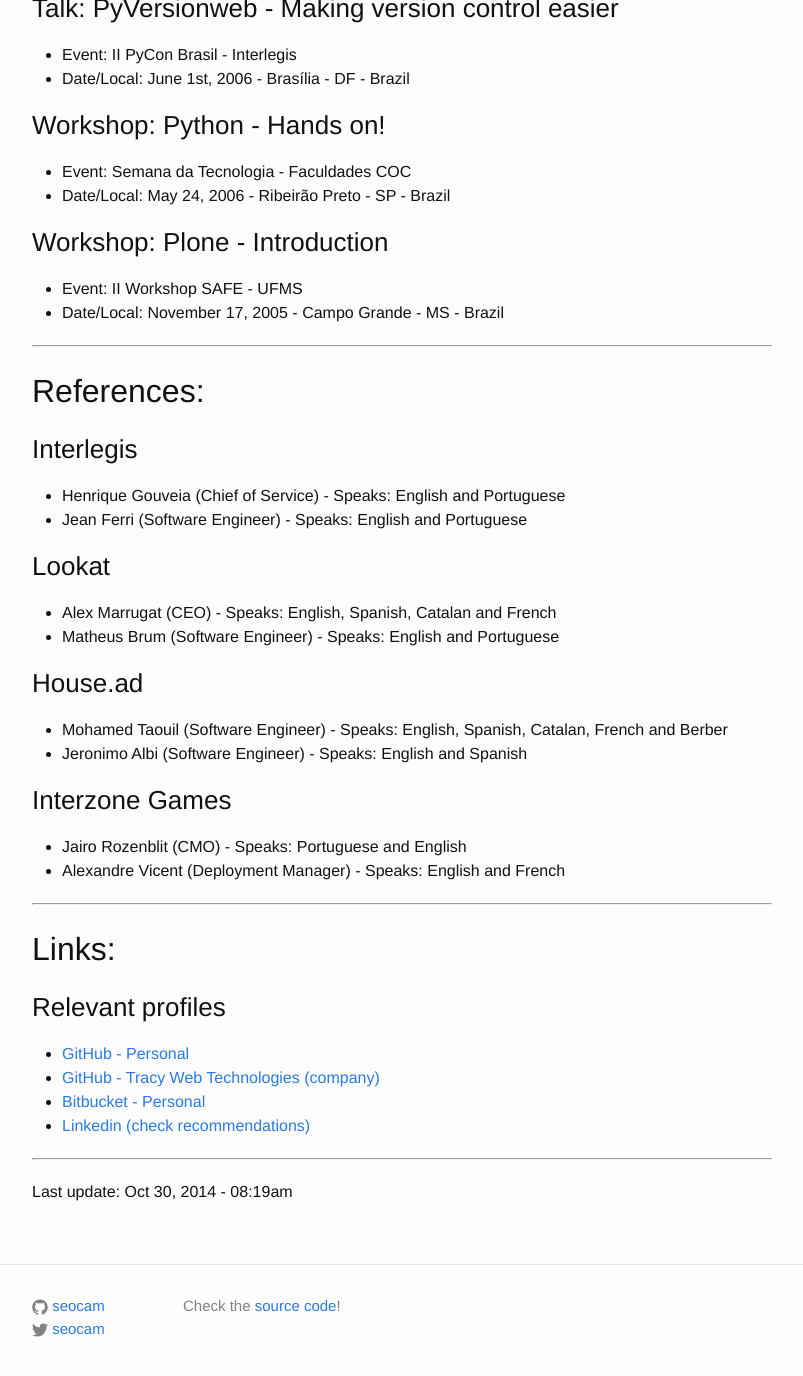
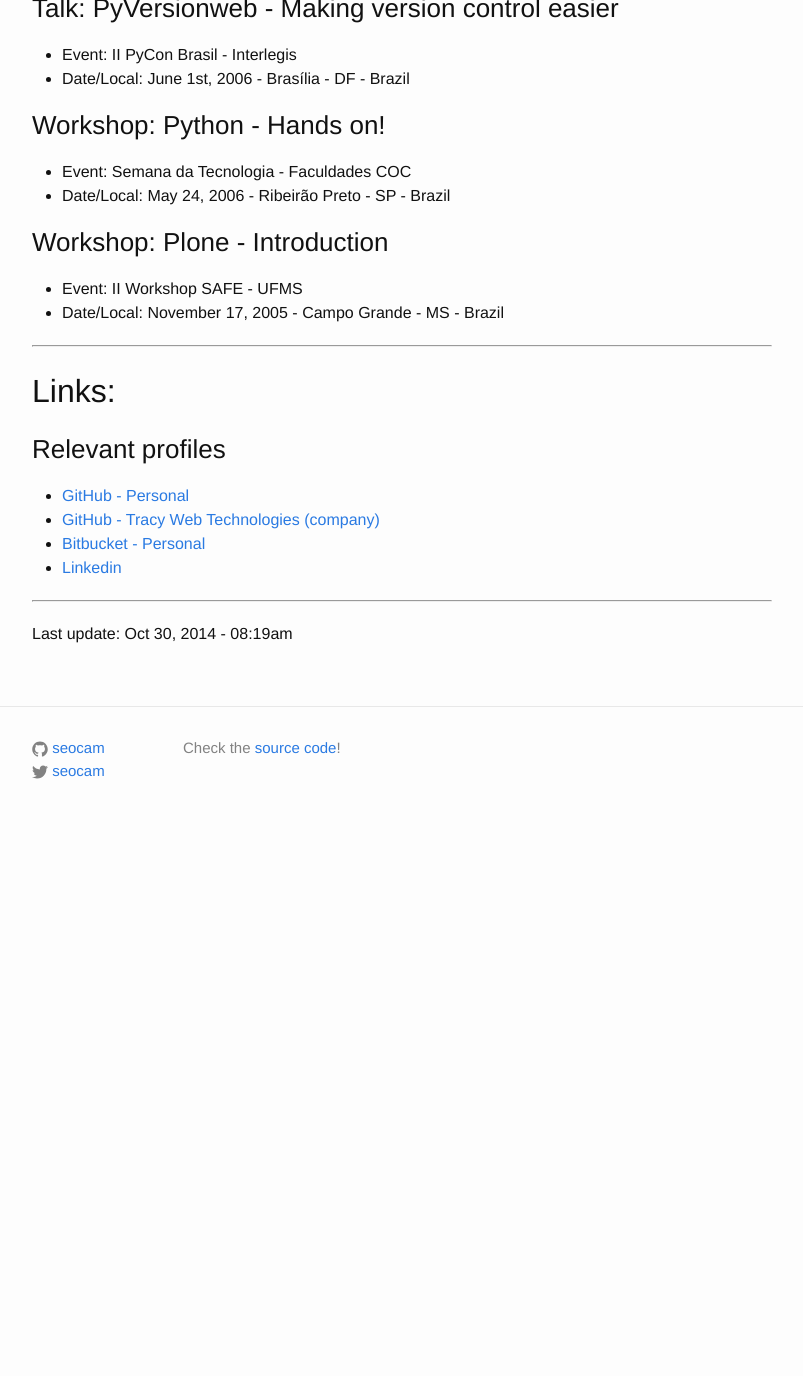
Before and after one commit to seocam/seocam.github.io, a Jekyll site: the page built from resume.md, in a window 1280 px wide and 1400 px high, scrolled down 5521 px. Shown: the top 1376 px of the window, without its empty margins (238-1041 px from the left). Built offline with Jekyll 4.4.1, drawn with Linux system fonts in a browser that asks for light colours; after the commit the page ends 6363 px from its top, so only the background shows below that.

Commit message:
Removed references from resume

```diff
--- a/resume.md
+++ b/resume.md
@@ -233,30 +233,6 @@ company CEO.
 
 * * *
 
-## References:
-
-### Interlegis
-
-  * Henrique Gouveia (Chief of Service) - Speaks: English and Portuguese
-  * Jean Ferri (Software Engineer) - Speaks: English and Portuguese
-
-### Lookat
-
-  * Alex Marrugat (CEO) - Speaks: English, Spanish, Catalan and French
-  * Matheus Brum (Software Engineer) - Speaks: English and Portuguese
-
-### House.ad
-
-  * Mohamed Taouil (Software Engineer) - Speaks: English, Spanish, Catalan, French and Berber
-  * Jeronimo Albi (Software Engineer) - Speaks: English and Spanish
-
-### Interzone Games
-
-  * Jairo Rozenblit (CMO) - Speaks: Portuguese and English
-  * Alexandre Vicent (Deployment Manager) - Speaks: English and French
-
-* * *
-
 ## Links:
 
 ### Relevant profiles
@@ -264,7 +240,7 @@ company CEO.
   * [GitHub - Personal](https://github.com/seocam/)
   * [GitHub - Tracy Web Technologies (company)](https://github.com/TracyWebTech/)
   * [Bitbucket - Personal](http://bitbucket.org/seocam/)
-  * [Linkedin (check recommendations)](http://www.linkedin.com/in/seocam)
+  * [Linkedin](http://www.linkedin.com/in/seocam)
 
 * * *
 
```
